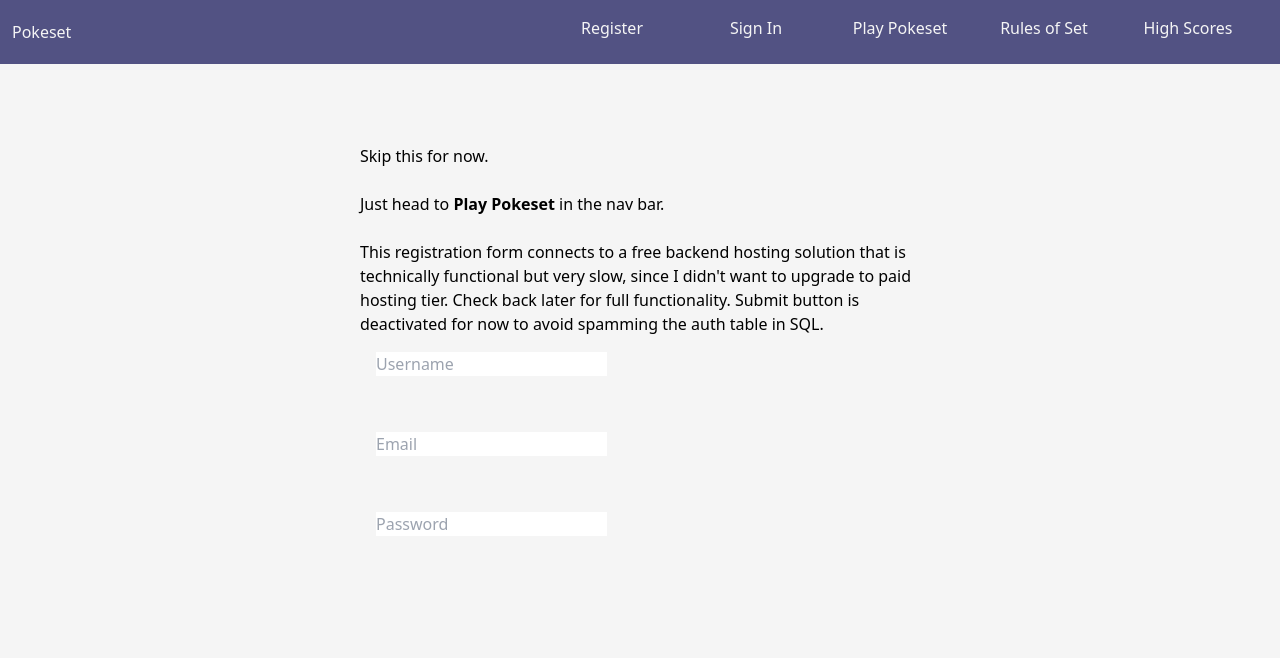
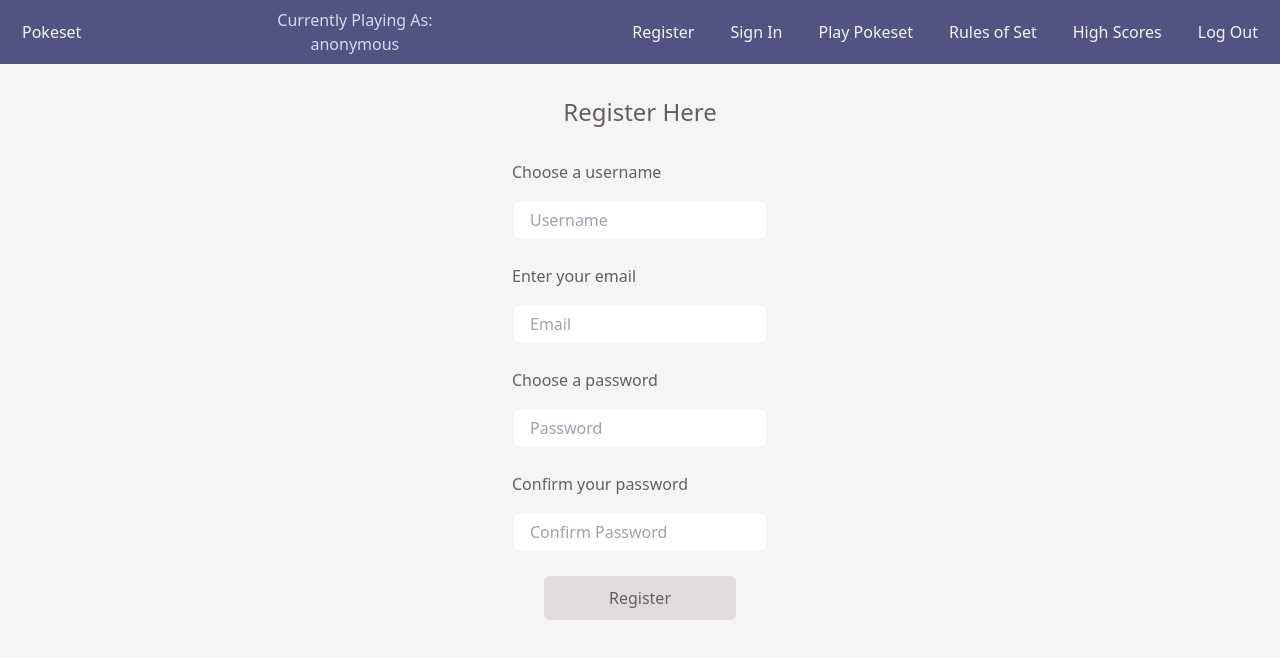
Before and after one commit to toddcmz/pokeSetReactFront, a React (Vite) app: page /register in a window 1280 px wide. Shown: the top 658 px of the page. Built offline with nearby package versions, Linux system fonts and the light colour scheme.

Commit message:
basic registration functionality working. some error handling for registration. still needs conditional rendering logic.

```diff
--- a/src/components/Header.tsx
+++ b/src/components/Header.tsx
@@ -10,6 +10,10 @@ export default function Header(){
         <header className="headerContainer flexMeRow">
             <div className="pageTitle">
                 <NavLink to='/'>Pokeset</NavLink>
+            </div>
+            <div className="playingAsContainer">
+                <h3>Currently Playing As:</h3>
+                <h3>{user.username}</h3>
             </div>
             <div className="navButtonContainer flexMeRow">
                 <div className="navButton">
@@ -27,9 +31,9 @@ export default function Header(){
                 <div className="navButton">
                     <NavLink to='/highscores'>High Scores</NavLink>
                 </div>
-                {/* <div className="navButton">
+                <div className="navButton">
                     <NavLink to='/logout'>Log Out</NavLink>
-                    </div> */}
+                </div>
             </div>
         </header>
     )
--- /dev/null
+++ b/src/components/RegisterForm.tsx
@@ -0,0 +1,155 @@
+import { useState, useContext, useEffect } from "react"
+import { useNavigate } from "react-router-dom"
+import { AuthContext } from "../contexts/AuthContext"
+
+
+export default function RegisterForm(){
+
+  const {user, setUser} = useContext(AuthContext)
+  const navigate = useNavigate()
+  const base_api_url = import.meta.env.VITE_APP_BASE_API
+
+  // form submission fields
+  const [usernameField, setUsernameField] = useState("")
+  const [emailField, setEmailField] = useState("")
+  const [passwordField, setPasswordField] = useState("")
+  const [confirmPasswordField, setConfirmPasswordField] = useState("")
+  const [registerSubmitted, setRegisterSubmitted] = useState(false)
+
+  // form error fields
+  const[usernameError, setUsernameError] = useState('')
+  const[emailError, setEmailError] = useState('')
+  const[passwordError, setPasswordError] = useState('')
+
+  useEffect(()=>{
+    if(user.token){
+      localStorage.setItem('token', JSON.stringify(user.token))
+      localStorage.setItem('username', JSON.stringify(user.username))
+    }
+  },[user])
+
+  async function handleRegisterForm(e:React.FormEvent<HTMLFormElement>){
+    e.preventDefault()
+    setRegisterSubmitted(true)
+
+    // reset error fields if needed
+    setUsernameError('')
+    setEmailError('')
+    setPasswordError('')
+
+    if(passwordField !== confirmPasswordField){
+      setPasswordError("Passwords did not match.")
+      setRegisterSubmitted(false)
+      setPasswordField("")
+      setConfirmPasswordField("")
+      return
+    }
+
+    const res = await fetch(`${base_api_url}/newuser`,{
+      method:"POST",
+      headers:{
+        'Content-Type' : 'application/json'
+      },
+        body: JSON.stringify({
+          username: usernameField,
+          email: emailField,
+          password: passwordField
+        })
+    })
+
+    if(res.ok){
+      const data = await res.json()
+      if(data[0].message === `${usernameField} registered`){
+        setUser({
+          username:usernameField,
+          token:data[0].token,
+          loggedIn:true
+        })
+        navigate('/')
+      }else if(data[0].message === "An account with this username already exists, try again."){
+        console.log('username error triggered')
+        setUsernameError("This username is already taken.")
+        setRegisterSubmitted(false)
+        setUsernameField("")
+        return
+      }else if(data[0].message === "An account with this email already exists, try again."){
+        setEmailError("An account with this email already exists.")
+        setRegisterSubmitted(false)
+        setEmailField("")
+        return
+      }
+    }
+  }
+
+  return (
+    <form className="registerForm" onSubmit={handleRegisterForm}>
+      <h2 style={{textAlign:'center', margin:'2rem'}}>Register Here</h2>
+      <label><p>Choose a username</p>
+        <input
+          className = "registerFormField"
+          required
+          type="text"
+          placeholder="Username"
+          onChange={(e) => setUsernameField(e.target.value)}
+          value={usernameField}
+        />
+        <div className="inputErrorContainer">
+          <i>
+            {usernameError === "" && ""}
+            {usernameError !== "" && usernameError}
+          </i>
+        </div>
+      </label>
+      <label><p>Enter your email</p>
+        <input
+          className = "registerFormField"
+          required
+          type="email"
+          placeholder="Email"
+          onChange={(e) => setEmailField(e.target.value)}
+          value={emailField}
+        />
+      </label>
+      <div className="inputErrorContainer">
+        <i>
+          {emailError === "" && ""}
+          {emailError !== "" && emailError}
+        </i>
+      </div>
+      <label><p>Choose a password</p>
+        <input
+          className = "registerFormField"
+          required
+          type="password"
+          placeholder="Password"
+          onChange={(e) => setPasswordField(e.target.value)}
+          value={passwordField}
+        />
+      </label>
+      <div className="inputErrorContainer">
+        <i>
+          {passwordError === "" && ""}
+          {passwordError !== "" && passwordError}
+        </i>
+      </div>
+      <label><p>Confirm your password</p>
+        <input
+          className = "registerFormField"
+          required
+          type="password"
+          placeholder="Confirm Password"
+          onChange={(e) => setConfirmPasswordField(e.target.value)}
+          value={confirmPasswordField}
+        />
+      </label>
+      <button
+        className = "registerFormSubmitButton allAppButtons"
+        style={{width:'12rem'}}
+        disabled = {registerSubmitted}
+      >
+        {!registerSubmitted && <p>Register</p> }
+        {registerSubmitted && <p>Submitting...</p>}
+      </button>
+    </form>
+  )
+}
--- a/src/contexts/AuthContext.tsx
+++ b/src/contexts/AuthContext.tsx
@@ -17,7 +17,7 @@ export const AuthContext = createContext<UserContext>({} as UserContext)
 
 export function AuthProvider({ children }:{children: JSX.Element | JSX.Element[]}){
 
-    const [user, setUser] = useState<User>({username:"", token:"", loggedIn:false})
+    const [user, setUser] = useState<User>({username:"anonymous", token:"", loggedIn:false})
 
     const value = {
         user,
--- a/src/index.css
+++ b/src/index.css
@@ -24,8 +24,10 @@ h2{
   @apply text-2xl;
 }
 
-input{
-margin: 1rem;
+i{
+  @apply
+    text-sm
+    text-error4;
 }
 
 .spriteTest{
@@ -54,19 +56,37 @@ margin: 1rem;
 .headerContainer{
   height: 4rem;
   width: 100%;
-  padding: 0.75rem;
   align-items: center;
   @apply
     bg-primary3
     text-neutral1;
 }
 
+.pageTitle{
+  margin-left: 0.75rem;
+  padding: 0.25rem .5rem .25rem .5rem;
+  text-align: center;
+  @apply
+    text-neutral1
+    border-primary3
+    border-2
+    border-solid;
+}
+
+.playingAsContainer > h3{
+  text-align: center;
+  @apply text-primary1;
+}
+
 .navButton{
-  margin-right: 1rem;
-  height: 2rem;
-  width: 8rem;
+  margin-right: 0.5rem;
+  padding: 0.25rem .75rem .25rem .75rem;
   text-align: center;
-  @apply text-neutral1;
+  @apply
+    text-neutral1
+    border-primary3
+    border-2
+    border-solid;
 }
 
 .navButton:hover{
@@ -86,6 +106,45 @@ margin: 1rem;
 .flexMeColumn{
   display: flex;
   flex-direction: column;
+}
+
+/* Registration Form */
+.registerForm{
+  display: flex;
+  flex-direction: column;
+  justify-content: space-between;
+  margin: 0 auto;
+  width: fit-content;
+}
+
+.registerFormField{
+  width: 16rem;
+  height: 2.5rem;
+  margin-top: 1rem;
+  padding-left: 1rem;
+  border-radius: 6px;
+  @apply
+    border-solid
+    border-2
+    border-neutral1;
+}
+
+.registerFormField:focus{
+  @apply
+    outline-none
+    border-solid
+    border-2
+    border-neutral5;
+}
+
+.registerFormSubmitButton{
+margin: 1.5rem auto;
+}
+
+.inputErrorContainer{
+  height: 1.5rem;
+  width: fit-content;
+  margin: 0 auto;
 }
 
 /* pokemon selectors */
--- a/src/pages/RegisterPage.tsx
+++ b/src/pages/RegisterPage.tsx
@@ -1,75 +1,9 @@
-import { useRef, useContext, useEffect } from "react"
-import { useNavigate } from "react-router-dom"
-import { AuthContext } from "../contexts/AuthContext"
 
+import RegisterForm  from "../components/RegisterForm"
 
 export default function RegisterPage(){
 
-    const usernameField = useRef<HTMLInputElement>(null)
-    const emailField = useRef<HTMLInputElement>(null)
-    const passwordField = useRef<HTMLInputElement>(null)
-    const {user, setUser} = useContext(AuthContext)
-
-    const navigate = useNavigate()
-
-    const base_api_url = import.meta.env.VITE_APP_BASE_API
-
-    useEffect(()=>{
-        if(user.token){
-            localStorage.setItem('token', JSON.stringify(user.token))
-            localStorage.setItem('username', JSON.stringify(user.username))
-        }
-    },[user])
-
-    async function handleRegisterForm(e:React.FormEvent<HTMLFormElement>){
-        e.preventDefault()
-        const res = await fetch(`${base_api_url}/newuser`,{
-            method:"POST",
-            headers:{
-                'Content-Type' : 'application/json'
-            },
-            body: JSON.stringify({
-                username: usernameField.current?.value,
-                email: emailField.current?.value,
-                password: passwordField.current?.value
-            })
-        })
-
-        if(res.ok){
-            const data = await res.json()
-            console.log('testing register',data)
-            setUser({
-                username:usernameField.current?.value || '',
-                token:data[0]['token'],
-                loggedIn:true
-            })
-            navigate('/')
-        }
-    }
-
   return (
-    <>
-        <div style={{width: '35rem', margin:'auto', paddingTop:'5rem'}}>
-            Skip this for now.
-            <br/>
-            <br />
-            Just head to <strong>Play Pokeset</strong> in the nav bar.
-            <br />
-            <br />
-            This registration form connects to a free backend
-            hosting solution that is technically functional
-            but very slow, since I didn't want to upgrade to paid hosting tier. Check back later for full functionality.
-            Submit button is deactivated for now to avoid spamming the auth table in SQL.
-            </div>
-        <form style={{width: '35rem', margin:'auto'}} onSubmit={handleRegisterForm}>
-            <input type="text" placeholder="Username" ref={usernameField}/>
-            <br /><br />
-            <input type="email" placeholder="Email" ref={emailField}/>
-            <br /><br />
-            <input type="password" placeholder="Password" ref={passwordField}/>
-            <br /><br />
-            {/*<button style={{width:'12rem'}}className="allAppButtons">Register</button>*/}
-        </form>
-    </>
+    <RegisterForm />
   )
 }
```
